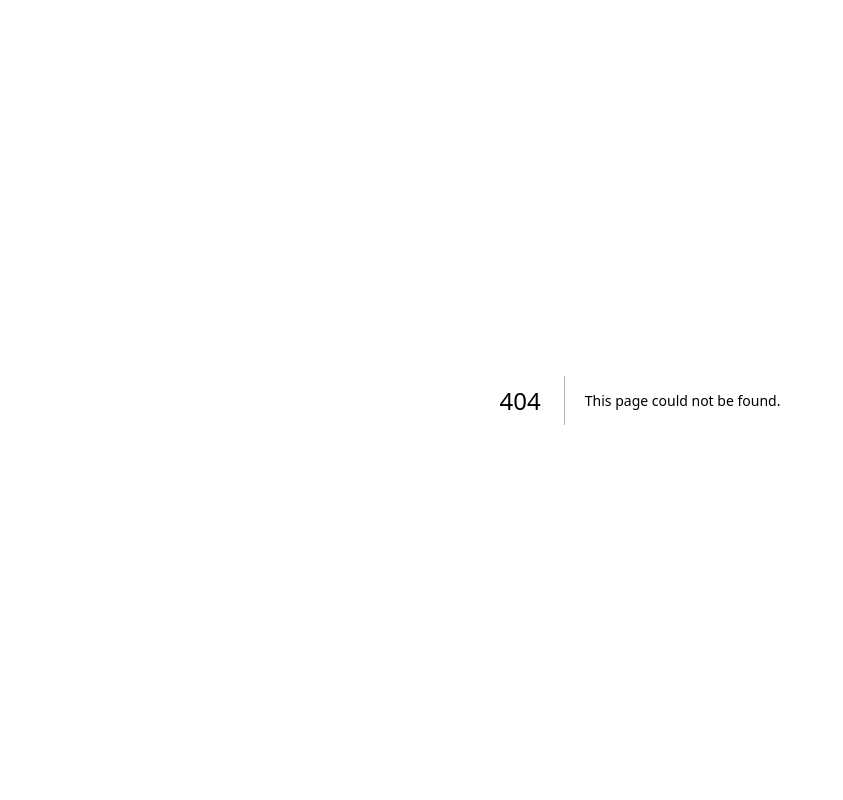
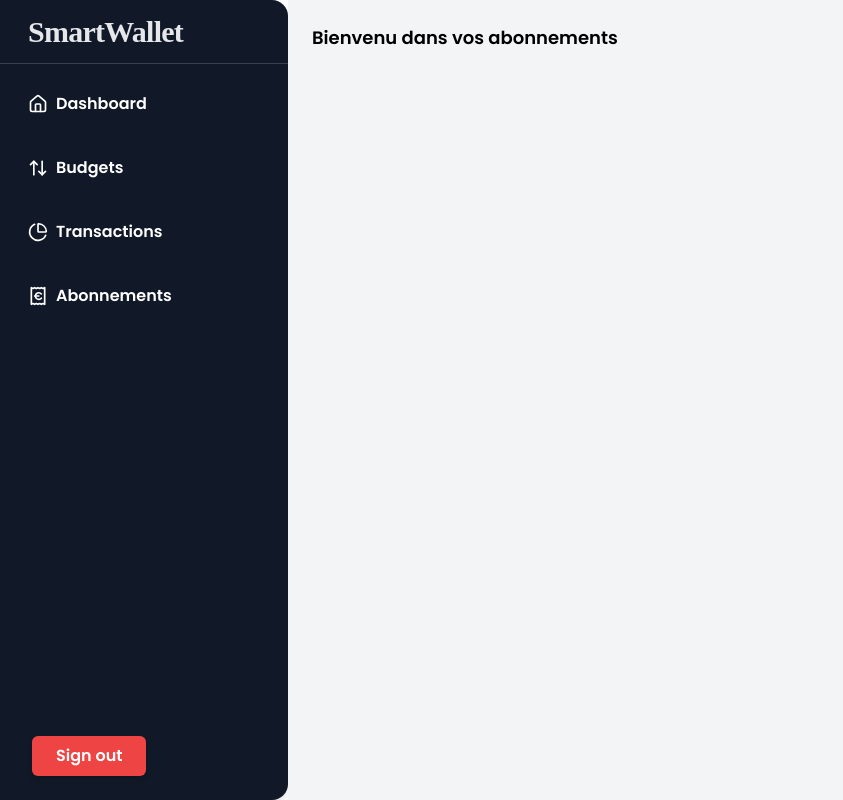
Before and after one commit to Spectrenard/ExpenseTrackerWebApp, a Next.js app: page /abonnements in a window 1280 px wide. Before the commit this address had no page. Shown: the whole page, without its empty margins (0-843 px from the left). Built offline with nearby package versions, Linux system fonts and the light colour scheme; no server answers.

Commit message:
add sign out button + user infos

```diff
--- /dev/null
+++ b/app/(home)/abonnements/page.tsx
@@ -0,0 +1,16 @@
+import { Poppins } from "next/font/google";
+import { cn } from "@/lib/utils";
+import { Button } from "@/components/ui/button";
+
+const font = Poppins({
+  subsets: ["latin"],
+  weight: ["600"],
+});
+
+export default function Abonnements() {
+  return (
+    <main className="">
+      <p className="text-black text-lg">Bienvenu dans vos abonnements</p>
+    </main>
+  );
+}
--- /dev/null
+++ b/app/(home)/budgets/page.tsx
@@ -0,0 +1,16 @@
+import { Poppins } from "next/font/google";
+import { cn } from "@/lib/utils";
+import { Button } from "@/components/ui/button";
+
+const font = Poppins({
+  subsets: ["latin"],
+  weight: ["600"],
+});
+
+export default function Budgets() {
+  return (
+    <main className="">
+      <p className="text-black text-lg">Bienvenu dans votre Budget</p>
+    </main>
+  );
+}
--- /dev/null
+++ b/app/(home)/transactions/page.tsx
@@ -0,0 +1,16 @@
+import { Poppins } from "next/font/google";
+import { cn } from "@/lib/utils";
+import { Button } from "@/components/ui/button";
+
+const font = Poppins({
+  subsets: ["latin"],
+  weight: ["600"],
+});
+
+export default function Transactions() {
+  return (
+    <main className="">
+      <p className="text-black text-lg">Bienvenu dans votre Transactions</p>
+    </main>
+  );
+}
--- a/app/(protected)/settings/page.tsx
+++ b/app/(protected)/settings/page.tsx
@@ -4,15 +4,30 @@ const SettingsPage = async () => {
   const session = await auth();
 
   return (
-    <div>
-      {JSON.stringify(session)}
+    <div className="flex flex-col items-start pl-8 pb-6">
+      {session?.user && (
+        <div className="mb-6">
+          <img
+            src={session.user.image || "/default-avatar.png"}
+            alt="Profile"
+            className="w-16 h-16 rounded-full mb-2"
+          />
+          <p className="text-lg font-semibold">{session.user.name || "User"}</p>
+          <p className="text-sm text-gray-500">{session.user.email}</p>
+        </div>
+      )}
       <form
         action={async () => {
           "use server";
           await signOut();
         }}
       >
-        <button type="submit">Sign out</button>
+        <button
+          type="submit"
+          className="px-6 py-2 bg-red-500 text-white font-semibold rounded-md shadow-md hover:bg-red-700 focus:outline-none focus:ring-2 focus:ring-red-400 focus:ring-opacity-75 transition duration-200 ease-in-out"
+        >
+          Sign out
+        </button>
       </form>
     </div>
   );
--- a/components/dashboard.tsx
+++ b/components/dashboard.tsx
@@ -1,5 +1,6 @@
 import Link from "next/link";
 import { Home, ArrowUpDown, ChartPie, ReceiptEuro } from "lucide-react";
+import SettingsPage from "@/app/(protected)/settings/page";
 
 export function Sidebar() {
   return (
@@ -14,7 +15,7 @@ export function Sidebar() {
         <ul className="flex flex-col gap-4">
           <li>
             <Link
-              href="/home/dashboard"
+              href="/dashboard"
               className="flex items-center gap-2 p-3 rounded-[8px] transition-all duration-200 hover:bg-gray-700 focus:bg-gray-600 "
             >
               <Home className="h-5 w-5" />
@@ -50,6 +51,9 @@ export function Sidebar() {
           </li>
         </ul>
       </nav>
+      <div>
+        <SettingsPage />
+      </div>
     </aside>
   );
 }
--- a/routes.ts
+++ b/routes.ts
@@ -29,4 +29,4 @@ export const apiAuthPrefix = "/api/auth";
  *La route de redirection après le login
  * @type {string[]}
  */
-export const DEFAULT_LOGIN_REDIRECT = "/home";
+export const DEFAULT_LOGIN_REDIRECT = "/dashboard";
```
Also changed, not shown: app/(home)/dashboard/page.tsx (renamed from app/home/dashboard/page.tsx), app/(home)/layout.tsx (renamed from app/home/layout.tsx).
